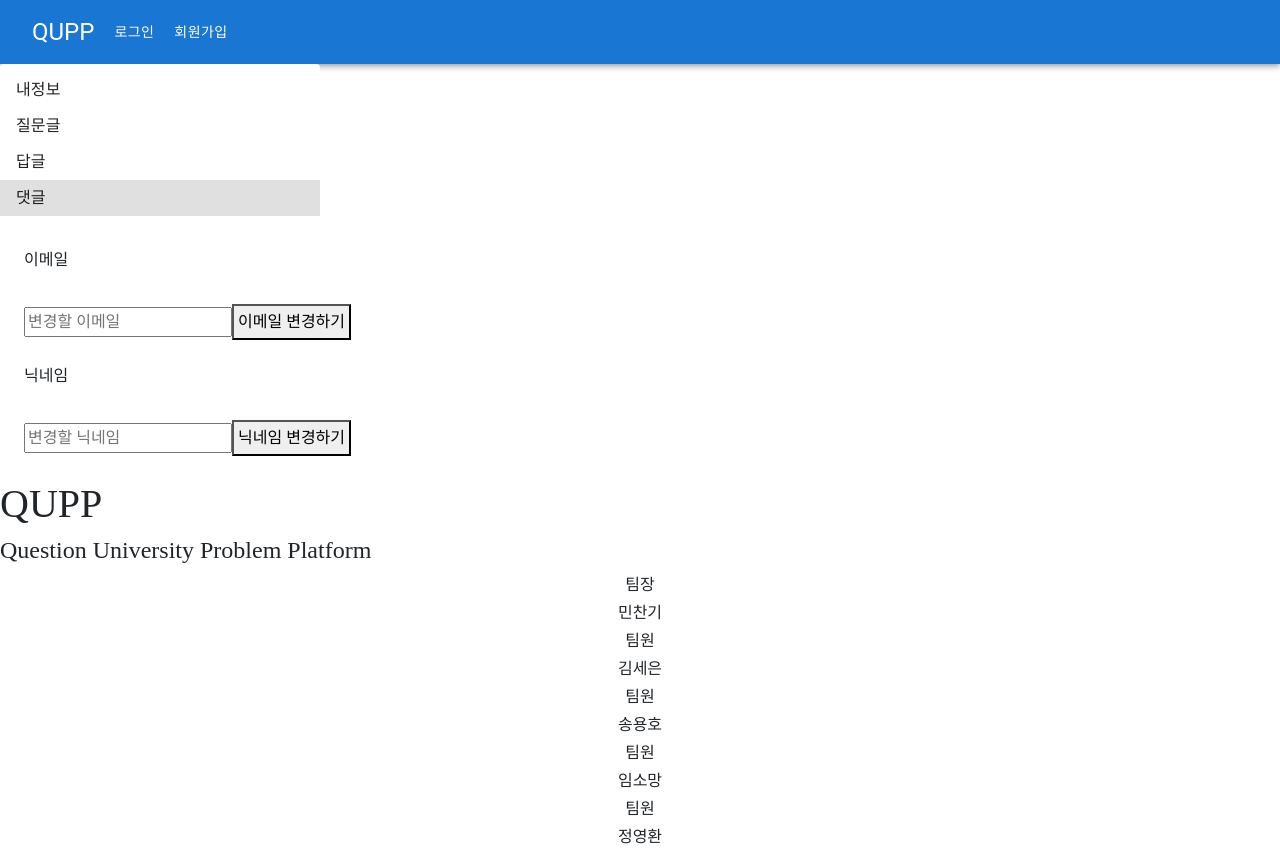
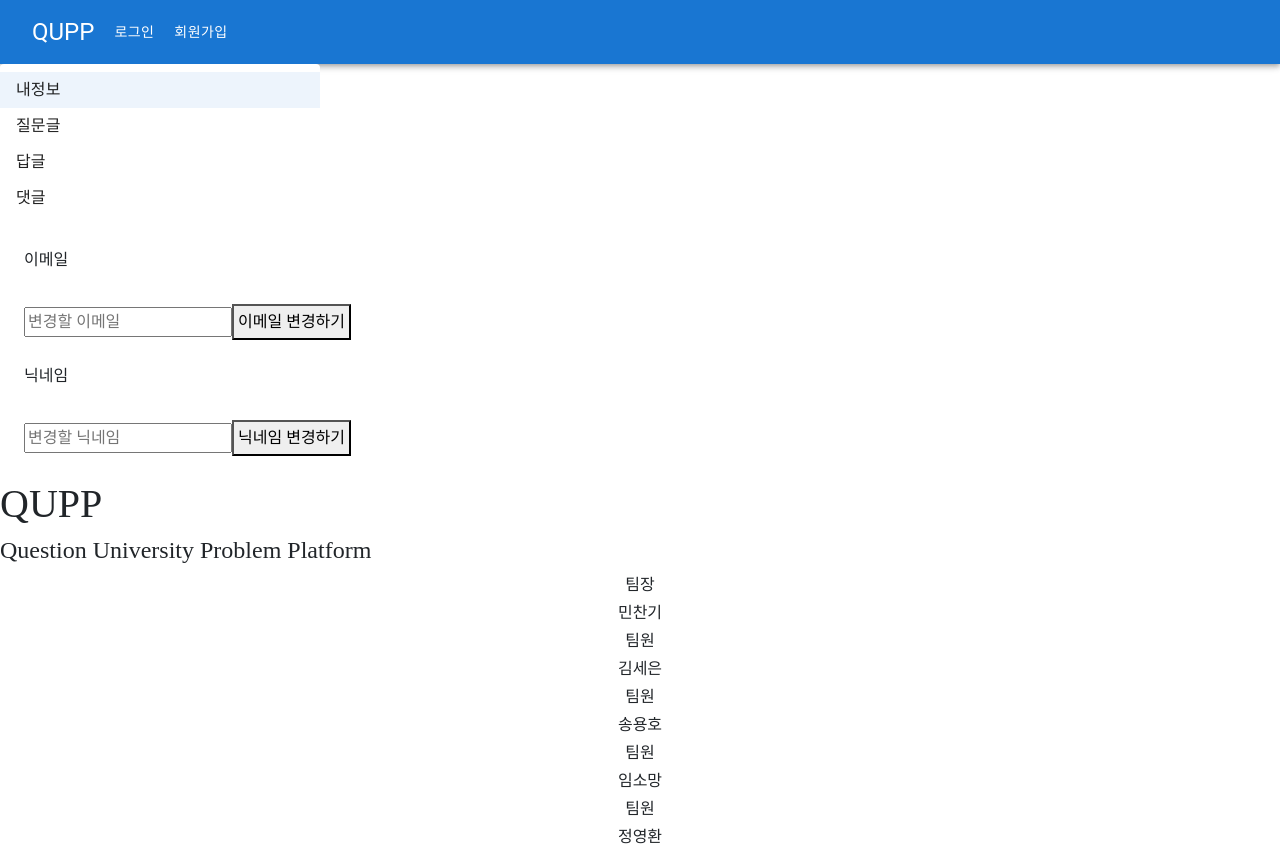
Before and after one commit to devmizz/qupp-front, a React (Create React App) app: page /my_page in a window 1280 px wide. Built offline with nearby package versions, Linux system fonts and the light colour scheme; a web font is replaced by a local one.

Commit message:
FIX: localStorage save object

```diff
--- a/src/App.js
+++ b/src/App.js
@@ -20,7 +20,7 @@ import GlobalStyle from './components/style/GlobalStyle';
 
 function App() {
   const dispatch = useDispatch();
-  const user = localStorage.getItem('user');
+  const user = JSON.parse(localStorage.getItem('user'));
   if (user) {
     dispatch({
       type: SET,
--- a/src/components/user/MyPost.jsx
+++ b/src/components/user/MyPost.jsx
@@ -24,7 +24,7 @@ const Post = ({ menu }) => {
 
     switch (menu) {
       case 'question':
-        res = await getMyQuestions(user.id, selectedPage);
+        res = await getMyQuestions(user.id * 1, selectedPage);
         break;
       case 'answer':
         res = await getMyAnswers(user.id, selectedPage);
--- a/src/components/user/Sidebar.jsx
+++ b/src/components/user/Sidebar.jsx
@@ -25,7 +25,7 @@ const menus = [
 ];
 
 const Sidebar = ({ onClickMenu }) => {
-  const [selectedMenu, setMenu] = useState();
+  const [selectedMenu, setMenu] = useState('info');
 
   const onClick = (id) => {
     setMenu(id);
@@ -36,9 +36,9 @@ const Sidebar = ({ onClickMenu }) => {
     <div id="mypage-sidebar" className="h-full">
       <Paper elevation={0} sx={{ width: 320, maxWidth: '100%' }}>
         <MenuList>
-          {menus.map((menu) => (
+          {menus.map((menu, index) => (
             <MenuItem
-              autoFocus
+              key={index}
               selected={menu.id === selectedMenu}
               onClick={() => onClick(menu.id)}
             >
--- a/src/views/user/Login.jsx
+++ b/src/views/user/Login.jsx
@@ -44,12 +44,12 @@ function Login() {
       const user = loginData.data.responseUser;
 
       const data = {
-        id: user.id * 1,
+        id: user.id,
         email: user.email,
         nickname: user.nickname,
       };
 
-      localStorage.setItem('user', data);
+      localStorage.setItem('user', JSON.stringify(data));
 
       dispatch({
         type: SET,
--- a/src/views/user/SignUp.jsx
+++ b/src/views/user/SignUp.jsx
@@ -81,12 +81,12 @@ export default function SignUp() {
       const user = signUpData.data.responseUser;
 
       const data = {
-        id: user.id * 1,
+        id: user.id,
         email: user.email,
         nickname: user.nickname,
       };
 
-      localStorage.setItem('user', data);
+      localStorage.setItem('user', JSON.stringify(data));
 
       setCookie('token', signUpData.data.jwtToken);
 
```
